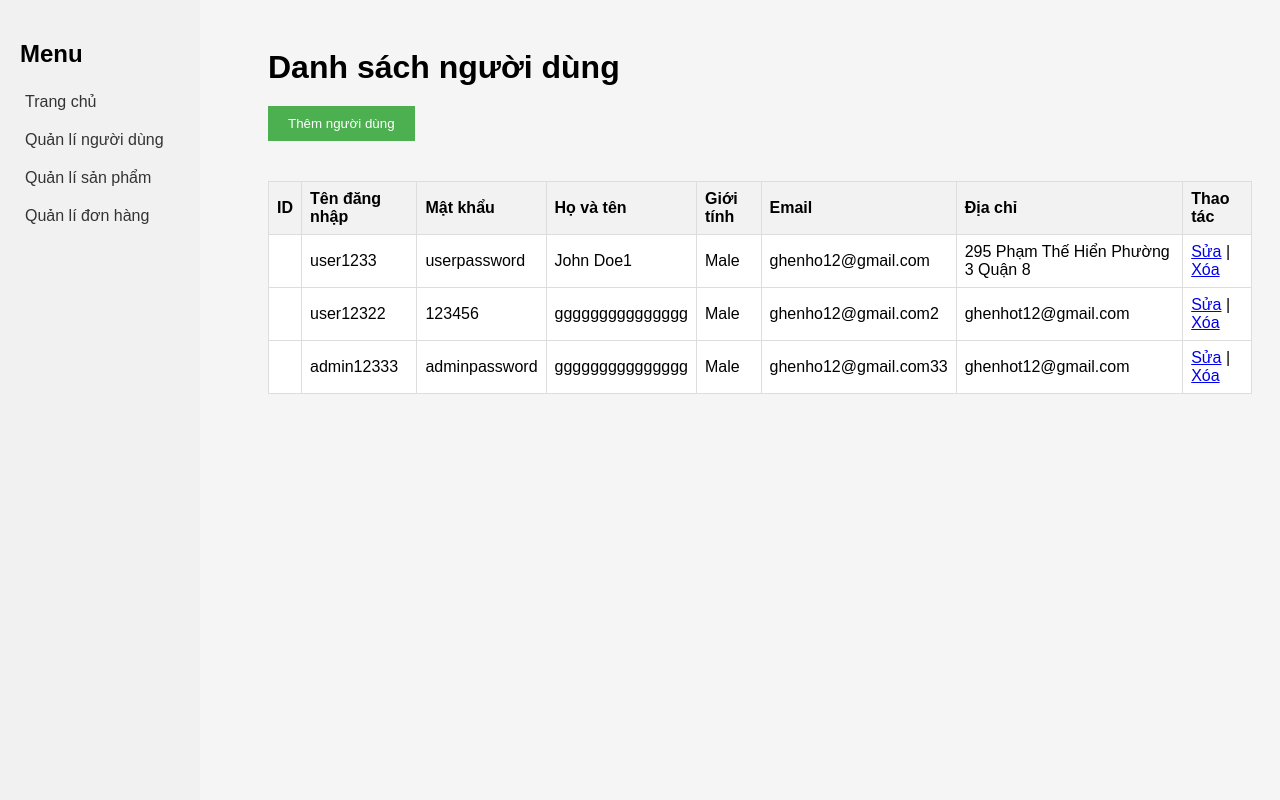
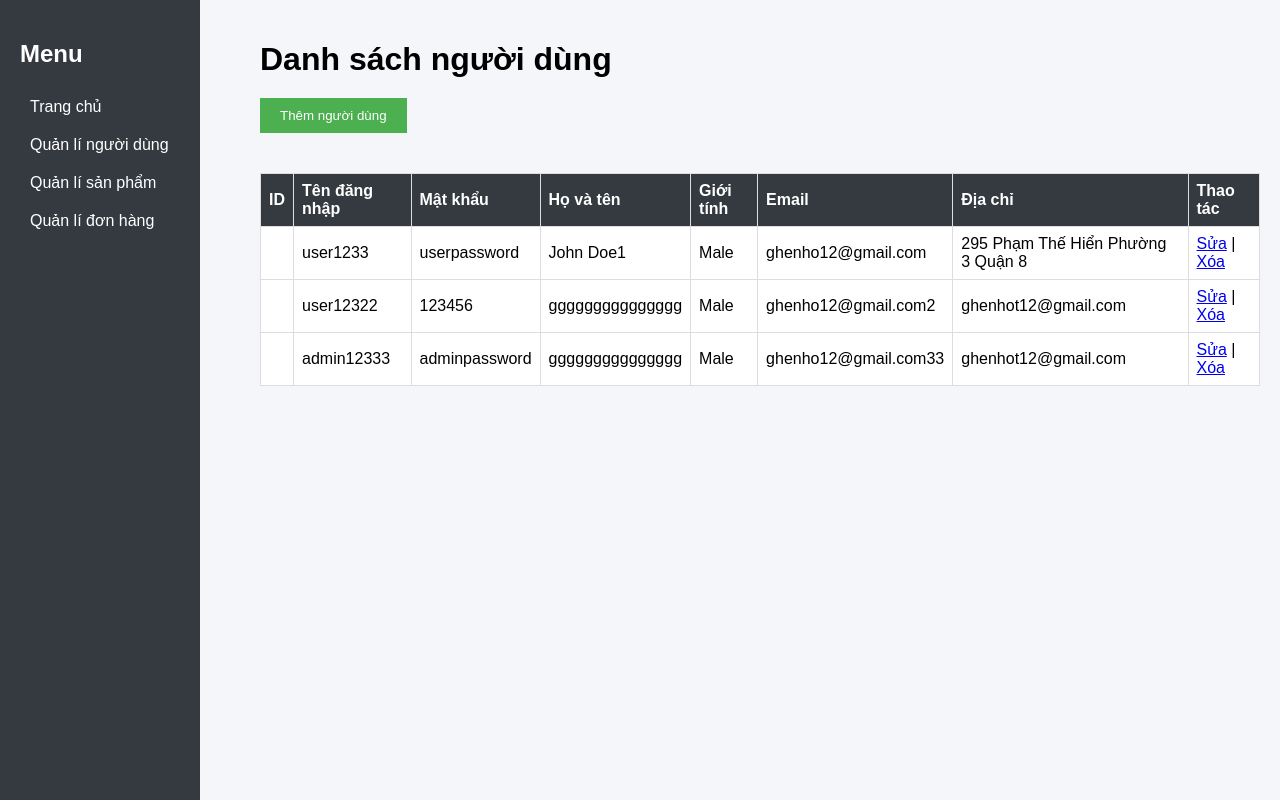
Before and after one commit to Nguyenbaothanh/Agile_Leo, a PHP site: page /layout/display_users.php in a window 1280 px wide. Run offline with PHP 8.4, Linux system fonts and the light colour scheme; data comes from the database, SQL or seed files in the repository; data that the repository does not hold is empty.

Commit message:
sửa dashbroad

```diff
--- a/css/displayusers.css
+++ b/css/displayusers.css
@@ -1,15 +1,15 @@
 /* Reset some default styles */
 
-body {
+body,
+ul {
     font-family: Arial, sans-serif;
-    background-color: #f5f5f5;
+    background-color: #f4f6f9;
+    margin: 0;
+    padding: 0;
 }
 
-
-/* Style for navigation */
-
 .vertical.navigation {
-    background-color: #f1f1f1;
+    background-color: #343a40;
     width: 200px;
     height: 100%;
     position: fixed;
@@ -22,27 +22,21 @@ body {
 .vertical.navigation h2 {
     margin-bottom: 20px;
 }
-
 .vertical.navigation ul {
     list-style: none;
-    padding: 0;
+    padding: 0px;
 }
-
-.vertical.navigation li {
-    margin-bottom: 10px;
-}
-
 .vertical.navigation a {
     display: block;
-    padding: 5px;
+    padding: 10px;
     text-decoration: none;
-    color: #333;
+    color: white;
+    background-color:#343a40 ;
 }
 
 .vertical.navigation a:hover {
-    background-color: #ddd;
+    background-color: #494e53;
 }
-
 
 /* Style for the main content */
 
@@ -72,13 +66,13 @@ td {
 }
 
 th {
-    background-color: #f2f2f2;
+    background-color: #343a40;
+    color : white;
 }
 
 tr:hover {
     background-color: #f5f5f5;
 }
-
 
 /* Style for buttons */
 
@@ -93,7 +87,6 @@ button {
 button:hover {
     background-color: #45a049;
 }
-
 
 /* Modal box styles */
 
@@ -117,7 +110,6 @@ button:hover {
     width: 60%;
 }
 
-
 /* Media query for responsiveness */
 
 @media screen and (max-width: 600px) {
--- a/layout/admin_dashboard.php
+++ b/layout/admin_dashboard.php
@@ -4,12 +4,11 @@
 <head>
  <link rel="stylesheet" href="/css/admin_dashboard.css">
 
-
 </head>
 
 <body>
 <nav class="vertical navigation">
-        <h2>Menu</h2>
+        <h2 style=color:#fff;>Menu</h2>
         <ul>
             <li><a href="/index.php">Trang chủ </a></li>
             <li><a href="display_users.php">Quản lí người dùng</a></li>
@@ -18,7 +17,6 @@
         </ul>
     </nav>
 
-
 </body>
 
 </html>
--- a/layout/display_laptop.php
+++ b/layout/display_laptop.php
@@ -6,9 +6,9 @@
 </head>
 <body>
     <nav class="vertical navigation">
-        <h2>Menu</h2>
+        <h2 style=color:#fff>Menu</h2>
         <ul>
-            <li><a href="/index.php">Trang chủ </a></li>
+            <li><a href="/index.php;">Trang chủ </a></li>
             <li><a href="display_users.php">Quản lí người dùng</a></li>
             <li><a href="display_laptop.php">Quản lí sản phẩm</a></li>
             <li><a href="display_order.php">Quản lí đơn hàng</a></li>
--- a/layout/display_users.php
+++ b/layout/display_users.php
@@ -6,7 +6,7 @@
 </head>
 <body>
 <nav class="vertical navigation">
-        <h2>Menu</h2>
+        <h2 style=color:#fff;>Menu</h2>
         <ul>
             <li><a href="/index.php">Trang chủ </a></li>
             <li><a href="display_users.php">Quản lí người dùng</a></li>
```
Also changed, not shown: css/admin_dashboard.css (+7 -12 lines), css/display_laptop.css (+9 -19 lines), layout/edit_user.php (+3 -4 lines), css/edit_user.css (line endings or trailing spaces).
